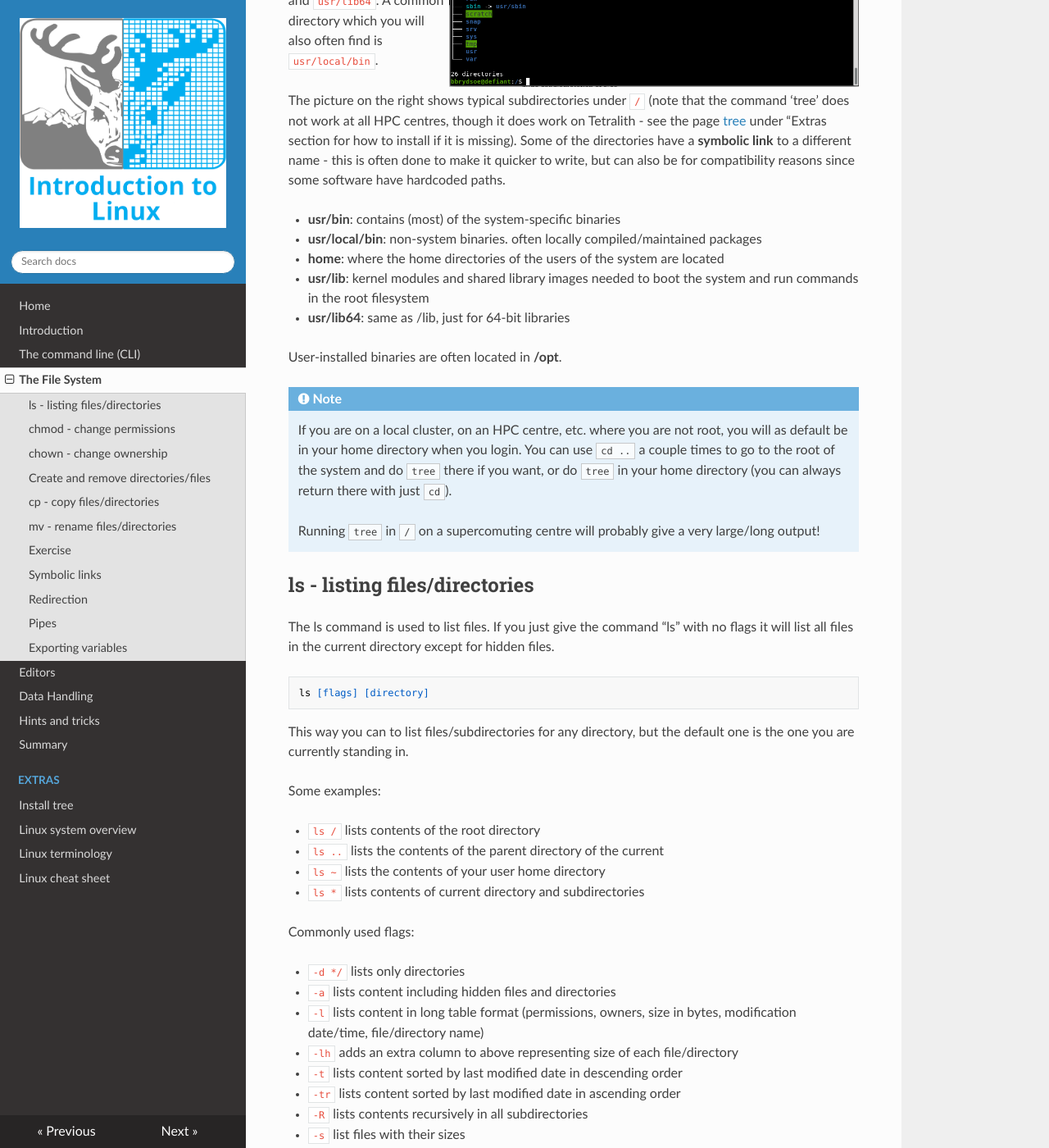
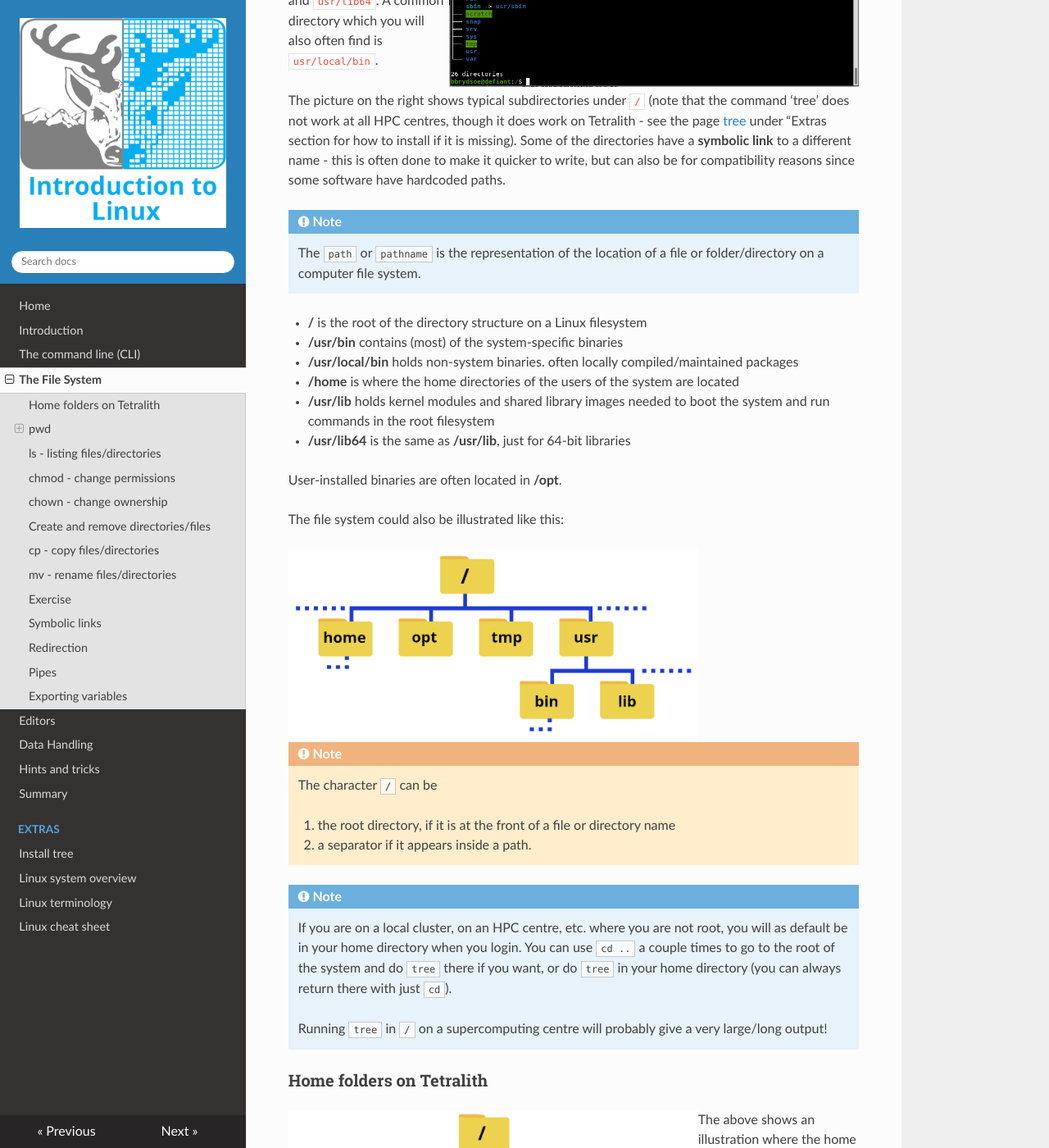
Before and after one commit to hpc2n/intro-linux, an MkDocs documentation site: the page built from docs/filesystem.md, in a window 1280 px wide and 1400 px high, scrolled down 874 px. Shown: the whole window at 82% size. Built offline with MkDocs 1.6.1, drawn with Linux system fonts in a browser that asks for light colours; nearby versions of some CDN libraries; some of the changed text lies outside the part shown.

Commit message:
Adding pictures

````diff
--- a/docs/filesystem.md
+++ b/docs/filesystem.md
@@ -26,19 +26,86 @@ The Linux filesystem directory structure starts with the top root directory, whi
 
 The picture on the right shows typical subdirectories under <code>/</code> (note that the command 'tree' does not work at all HPC centres, though it does work on Tetralith - see the page [tree](../tree) under "Extras section for how to install if it is missing). Some of the directories have a **symbolic link** to a different name - this is often done to make it quicker to write, but can also be for compatibility reasons since some software have hardcoded paths.
 
-- **usr/bin**: contains (most) of the system-specific binaries
-- **usr/local/bin**: non-system binaries. often locally compiled/maintained packages
-- **home**: where the home directories of the users of the system are located
-- **usr/lib**: kernel modules and shared library images needed to boot the system and run commands in the root filesystem
-- **usr/lib64**: same as /lib, just for 64-bit libraries
+!!! Note
+
+    The ``path`` or ``pathname`` is the representation of the location of a file or folder/directory on a computer file system.
+
+
+- **/** is the root of the directory structure on a Linux filesystem
+- **/usr/bin** contains (most) of the system-specific binaries
+- **/usr/local/bin** holds non-system binaries. often locally compiled/maintained packages
+- **/home** is where the home directories of the users of the system are located
+- **/usr/lib** holds kernel modules and shared library images needed to boot the system and run commands in the root filesystem
+- **/usr/lib64** is the same as **/usr/lib**, just for 64-bit libraries
 
 User-installed binaries are often located in **/opt**.
+
+The file system could also be illustrated like this:
+
+![folders of filesystem structure](images/filesystem-folders.png){: style="width: 500px;float: left"}
+
+!!! warning "Note"
+
+    The character ``/`` can be
+
+    1. the root directory, if it is at the front of a file or directory name
+    2. a separator if it appears inside a path.
 
 !!! note
 
     If you are on a local cluster, on an HPC centre, etc. where you are not root, you will as default be in your home directory when you login. You can use ``cd ..`` a couple times to go to the root of the system and do ``tree`` there if you want, or do ``tree`` in your home directory (you can always return there with just ``cd``).
 
-    Running ``tree`` in ``/`` on a supercomuting centre will probably give a very large/long output!
+    Running ``tree`` in ``/`` on a supercomputing centre will probably give a very large/long output!
+
+### Home folders on Tetralith
+
+![home folders file structure](images/homefolders-focus.png){: style="width: 500px;float: left"}
+
+The above shows an illustration where the home folders are emphasized.
+
+## pwd
+
+The command ``pwd`` (print working directory) will print out the full pathname of the working directory to the screen.
+
+You can use this to find out which directory you are in.
+
+### Example, in your home directory
+
+On Tetralith, user ``x_birbr``:
+
+```bash
+[x_birbr@tetralith3 ~]$ pwd
+/home/x_birbr
+[x_birbr@tetralith3 ~]$
+```
+
+On Kebnekaise, user ``bbrydsoe``:
+
+```bash
+b-an01 [~]$ pwd
+/home/b/bbrydsoe
+b-an01 [~]$
+```
+
+### Example, in a directory named ``testdir``
+
+On Tetralith, user ``x_birbr``:
+
+```bash
+[x_birbr@tetralith3 testdir]$ pwd
+/home/x_birbr/testdir
+[x_birbr@tetralith3 testdir]$
+```
+
+### Example, in subdirectory ``mydir`` under directory ``testdir``
+
+On Tetralith, user ``x_birbr``:
+
+```bash
+[x_birbr@tetralith3 mydir]$ pwd
+/home/x_birbr/testdir/mydir
+[x_birbr@tetralith3 mydir]$
+```
 
 ## ls - listing files/directories
 
````
Also changed, not shown: docs/images/filesystem-folders.png (added), docs/images/homefolders-focus.png (added), docs/images/homefolders.png (added).
